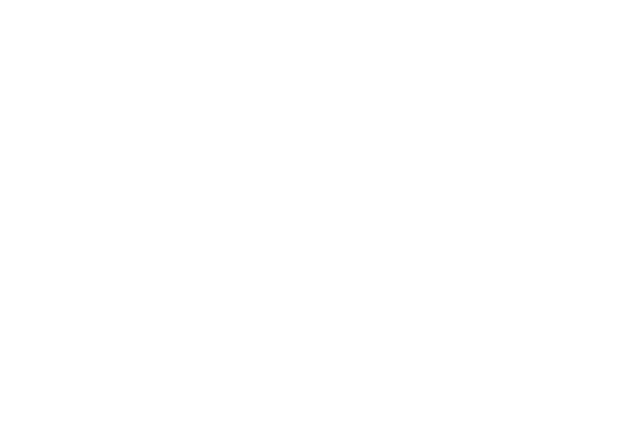
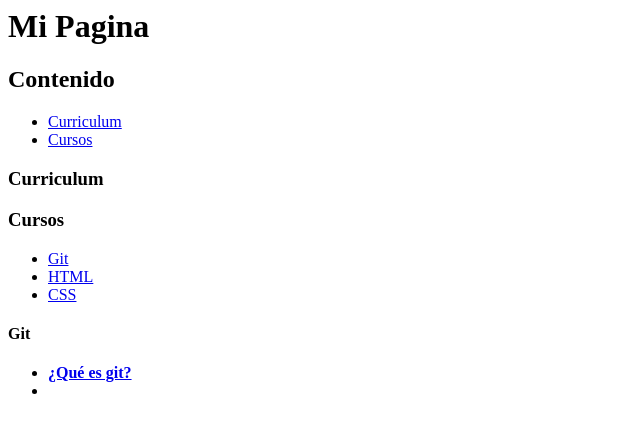
Before and after one commit to Saulzu/HTML_2023, a plain HTML site: page MiPagina.html in a window 1280 px wide. Shown: the whole page, without its empty margins (0-640 px from the left). Drawn offline with Linux system fonts and the light colour scheme.

Commit message:
Primera version

```diff
--- a/MiPagina.html
+++ b/MiPagina.html
@@ -1,2 +1,29 @@
 <html>
-	<head>
+	<header>
+		<head>
+			<title>Mi Pagina</title>
+			<link rel="stylesheet" type="text/css" href="mi.css" / >
+		</head>
+	</header>
+		<body>
+			<h1>Mi Pagina</h1>
+			<h2>Contenido</h2>
+			<ul>
+				<li><a href="#Curriculum">Curriculum</a></li>
+				<li><a href="#Cursos">Cursos</a></li>
+			</ul>
+
+			<h3>Curriculum</h3>
+
+			<h3>Cursos</h3>
+			<ul>
+				<li><a href="#Git">Git</a></li>
+				<li><a href="#HTML">HTML</a></li>
+				<li><a href="#CSS">CSS</a></li>
+			</ul>
+
+			<h4>Git<h4>
+					<ul>
+						<li><a href="#¿Qué es git?">¿Qué es git?</a></li>
+						<li><a href="#Historia de git">
+		</body>
--- /dev/null
+++ b/mi.css
@@ -0,0 +1,5 @@
+.title{
+	font-family: cursive;
+	color
+}
+.h1
```
